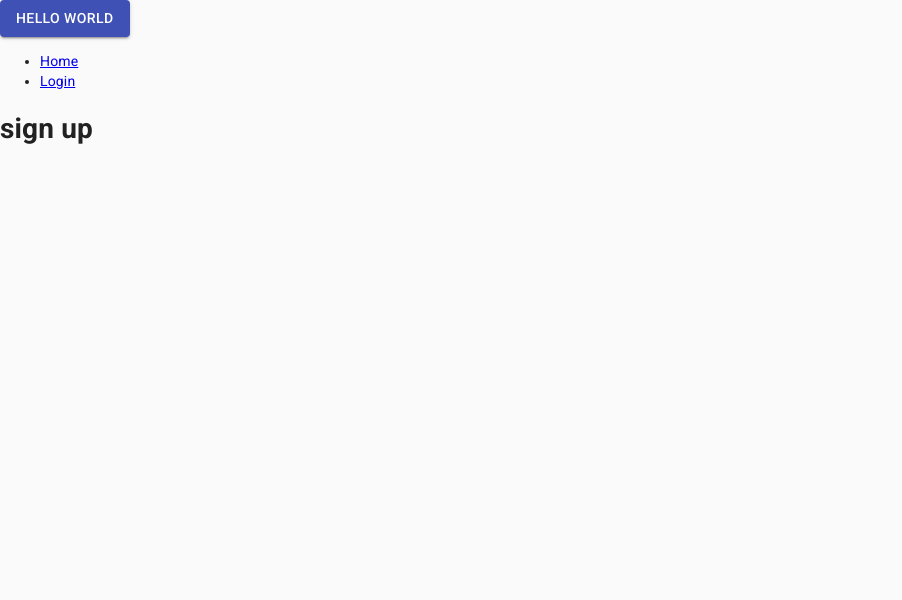
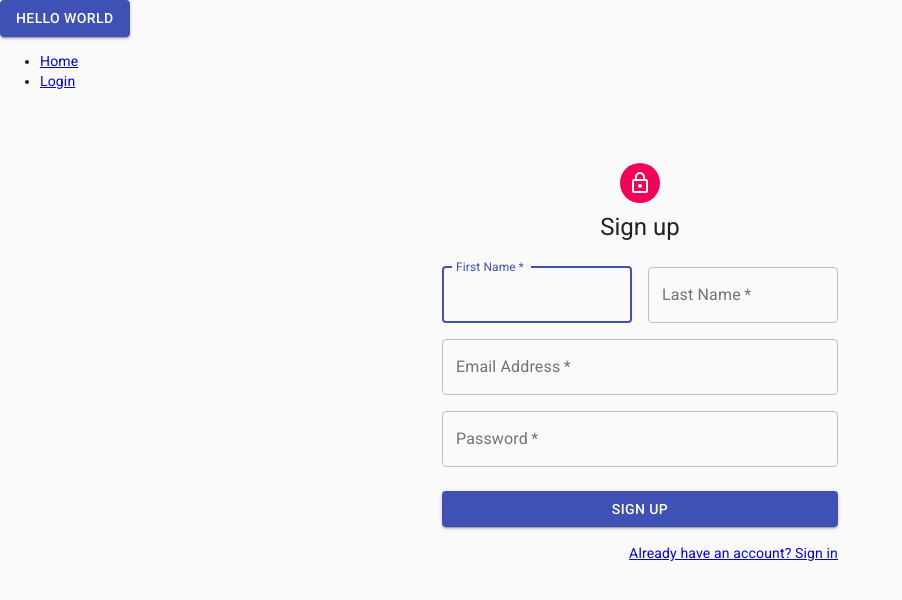
Before and after one commit to Razatastic/Fleetmart, a React (Create React App) app in the folder src/client/: page /signup in a window 1280 px wide. Shown: the top 600 px of the page, without its empty margins (0-902 px from the left). Built offline with nearby package versions, Linux system fonts and the light colour scheme.

Commit message:
Add SignUp form

```diff
--- a/src/client/src/components/auth/SignUp.js
+++ b/src/client/src/components/auth/SignUp.js
@@ -1,9 +1,115 @@
 import React from 'react';
+import Avatar from '@material-ui/core/Avatar';
+import Button from '@material-ui/core/Button';
+import CssBaseline from '@material-ui/core/CssBaseline';
+import TextField from '@material-ui/core/TextField';
+import Grid from '@material-ui/core/Grid';
+import LockOutlinedIcon from '@material-ui/icons/LockOutlined';
+import Typography from '@material-ui/core/Typography';
+import { makeStyles } from '@material-ui/core/styles';
+import Container from '@material-ui/core/Container';
+import { Link } from 'react-router-dom';
+
+const useStyles = makeStyles(theme => ({
+  paper: {
+    marginTop: theme.spacing(8),
+    display: 'flex',
+    flexDirection: 'column',
+    alignItems: 'center'
+  },
+  avatar: {
+    margin: theme.spacing(1),
+    backgroundColor: theme.palette.secondary.main
+  },
+  form: {
+    width: '100%', // Fix IE 11 issue.
+    marginTop: theme.spacing(3)
+  },
+  submit: {
+    margin: theme.spacing(3, 0, 2)
+  }
+}));
 
 export default function SignUp() {
+  const classes = useStyles();
+
   return (
-    <div>
-      <h1>sign up</h1>
-    </div>
+    <Container component="main" maxWidth="xs">
+      <CssBaseline />
+      <div className={classes.paper}>
+        <Avatar className={classes.avatar}>
+          <LockOutlinedIcon />
+        </Avatar>
+        <Typography component="h1" variant="h5">
+          Sign up
+        </Typography>
+        <form className={classes.form} noValidate>
+          <Grid container spacing={2}>
+            <Grid item xs={12} sm={6}>
+              <TextField
+                autoComplete="fname"
+                name="firstName"
+                variant="outlined"
+                required
+                fullWidth
+                id="firstName"
+                label="First Name"
+                autoFocus
+              />
+            </Grid>
+            <Grid item xs={12} sm={6}>
+              <TextField
+                variant="outlined"
+                required
+                fullWidth
+                id="lastName"
+                label="Last Name"
+                name="lastName"
+                autoComplete="lname"
+              />
+            </Grid>
+            <Grid item xs={12}>
+              <TextField
+                variant="outlined"
+                required
+                fullWidth
+                id="email"
+                label="Email Address"
+                name="email"
+                autoComplete="email"
+              />
+            </Grid>
+            <Grid item xs={12}>
+              <TextField
+                variant="outlined"
+                required
+                fullWidth
+                name="password"
+                label="Password"
+                type="password"
+                id="password"
+                autoComplete="current-password"
+              />
+            </Grid>
+          </Grid>
+          <Button
+            type="submit"
+            fullWidth
+            variant="contained"
+            color="primary"
+            className={classes.submit}
+          >
+            Sign Up
+          </Button>
+          <Grid container justify="flex-end">
+            <Grid item>
+              <Link to="signin" variant="body2">
+                Already have an account? Sign in
+              </Link>
+            </Grid>
+          </Grid>
+        </form>
+      </div>
+    </Container>
   );
 }
```
